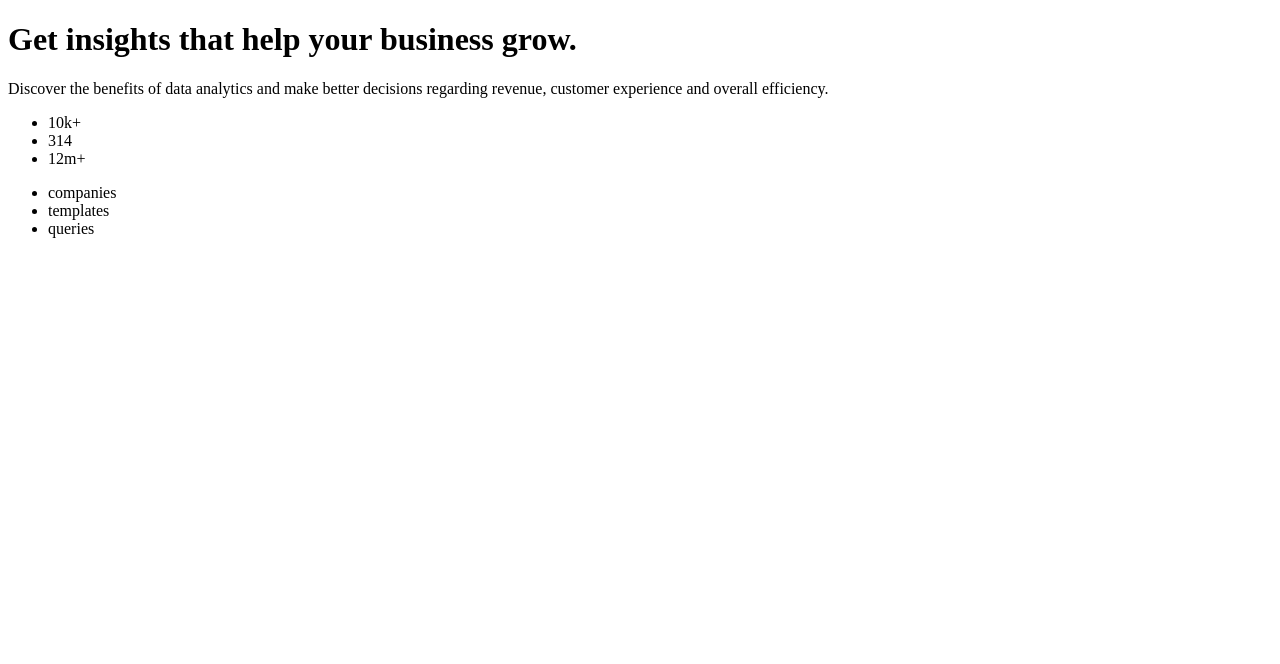
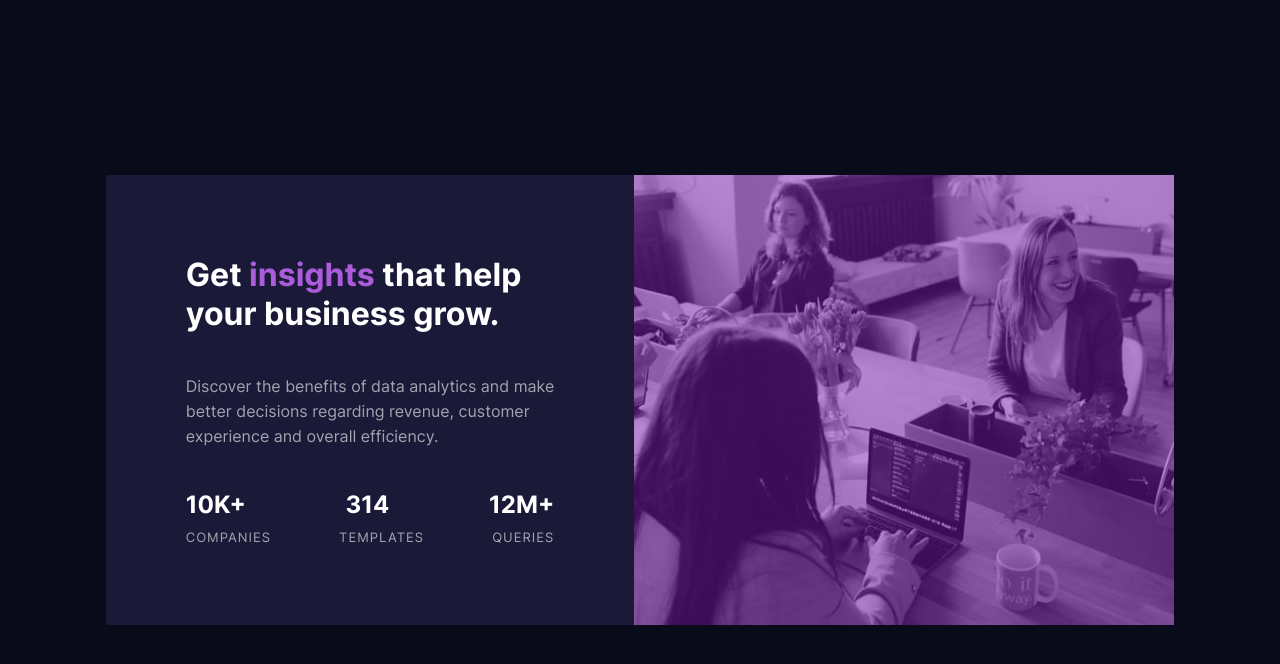
Before and after one commit to Ahmed7019/stats_preview_card_component, a plain HTML site: page index.html in a window 1280 px wide. Drawn offline with Linux system fonts and the light colour scheme.

Commit message:
Added styles to css

```diff
--- a/index.html
+++ b/index.html
@@ -5,6 +5,7 @@
     <meta charset="UTF-8">
     <meta http-equiv="X-UA-Compatible" content="IE=edge">
     <meta name="viewport" content="width=device-width, initial-scale=1.0">
+    <link rel="stylesheet" href="style/style.css">
     <title>Stats preview card component</title>
 </head>
 
@@ -12,12 +13,12 @@
     <main>
         <div class="parent">
             <div class="left-side">
-                <h1>Get <span>insights that help</span>
-                    your business grow.</h1>
+                <h1>Get <span>insights</span> that help <br>
+                   your business grow.</h1>
 
                 <p>Discover the benefits of data analytics
-                    and make better decisions regarding revenue,
-                    customer experience and overall efficiency.
+                    and make <br> better decisions regarding revenue,
+                    customer <br> experience and overall efficiency.
                 </p>
                 <div class="stats">
                     <ul class="stats-numbers">
@@ -36,6 +37,7 @@
                 <picture>
                     <source media="(min-width:768px)" srcset="images/image-header-desktop.jpg">
                     <source media="(max-width:768px)" srcset="images/image-header-mobile.jpg">
+                    <img src="images/image-header-desktop.jpg" alt="helpful image">
                 </picture>
             </div>
         </div>
--- a/style/style.css
+++ b/style/style.css
@@ -13,6 +13,7 @@
   --Dark_desaturated_blue: hsl(244, 38%, 16%);
   /* (accent) */
   --Soft_violet: hsl(277, 64%, 61%);
+  --dark-violet: hsl(278, 76%, 38%);
 
   /* ### Neutral */
   /* (main heading, stats) */
@@ -32,3 +33,91 @@
     font-family: lexenddeca;
     src: url(../fonts/LexendDeca-VariableFont_wght.ttf);
 }
+
+body{
+  display: grid;
+  display: -moz-grid;
+  display: -ms-grid;
+  place-items: center;
+  min-height: 100vh;
+  font-family: 'inter';
+  background-color: var(--Very_dark_blue);
+}
+
+span {
+  color: var(--Soft_violet);
+}
+.parent {
+  position: relative;
+  display: flex;
+  width: fit-content;
+  height: fit-content;
+}
+
+.left-side {
+  background-color: var(--Dark_desaturated_blue);
+  color: var(--White);
+  display: flex;
+  flex-direction: column;
+  justify-content: space-between;
+  padding: 80px;
+}
+
+.left-side p {
+  color: var(--Slightly_transparent_white);
+  line-break: normal;
+  line-height: 25px;
+}
+ul {
+  list-style: none;
+}
+
+.stats {
+  position: relative;
+  width: 100%;
+  display: flex;
+  flex-direction: column;
+  justify-content: center;
+  text-transform: uppercase;
+
+}
+
+.stats-numbers {
+  display: flex;
+  justify-content: space-between;
+  align-content: center;
+  font-weight: bolder;
+  margin-bottom: 10px;
+  font-size: 24px;
+
+}
+
+.stats-details {
+  display: flex;
+  justify-content: space-between;
+  align-content: center;
+  font-size: small;
+  color: var(--Slightly_transparent_white);
+  letter-spacing: 1px;
+}
+
+.right-side {
+  position: relative;
+
+}
+
+.right-side img {
+  width: 100%;
+  height: 100%;
+}
+.right-side::after {
+  content: '';
+  position: absolute;
+  top: 0;
+  left: 0;
+  width: 100%;
+  height: 100%;
+  opacity: 0.5;
+  background-color: var(--dark-violet);
+
+}
```
